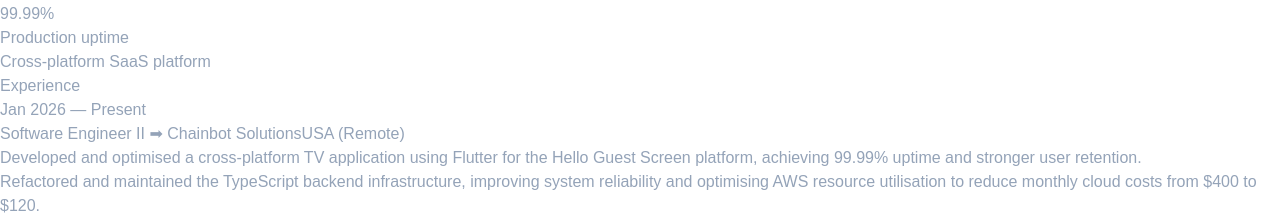
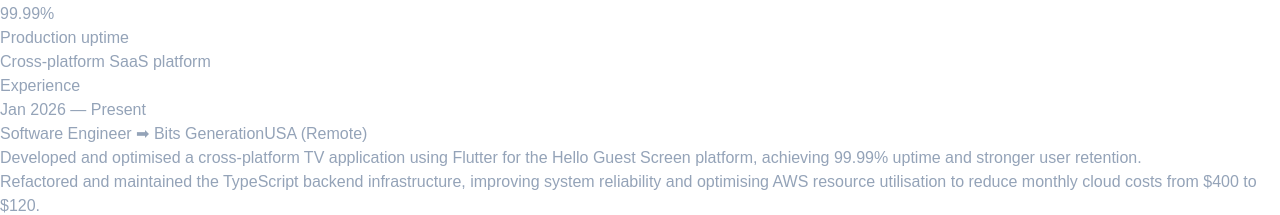
Before and after one commit to hatifmujahid/Personal-Portfolio, a React (Vite) app: page / in a window 1280 px wide. Shown: the part 4606-4821 px from the top of the page. Built offline with nearby package versions, Linux system fonts and the light colour scheme.

Commit message:
Update experience.jsx

```diff
--- a/src/components/experience.jsx
+++ b/src/components/experience.jsx
@@ -22,7 +22,7 @@
                   <span class="inline-flex items-baseline font-medium leading-tight text-slate-200 text-base">
                     <span class="absolute -inset-x-4 -inset-y-2.5 hidden rounded md:-inset-x-6 md:-inset-y-4 lg:block"></span>
                     <span>
-                      Software Engineer II ➡ <span class="inline-block">Chainbot Solutions</span>
+                      Software Engineer ➡ <span class="inline-block">Bits Generation</span>
                       <span class="ml-2 text-xs font-normal text-slate-500">USA (Remote)</span>
                     </span>
                   </span>
```
